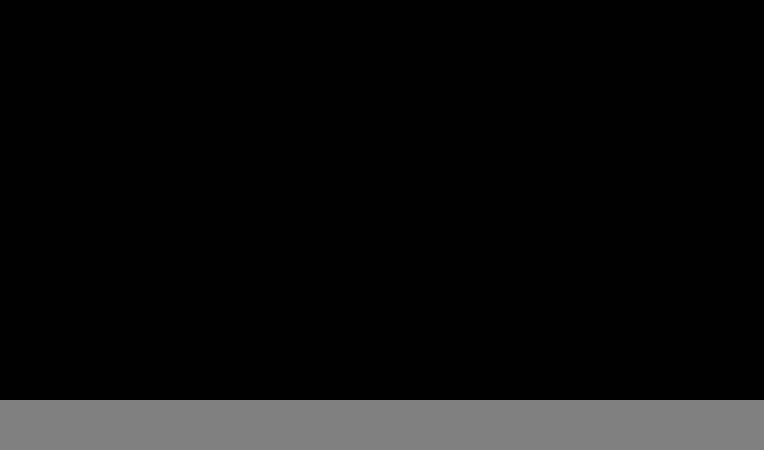
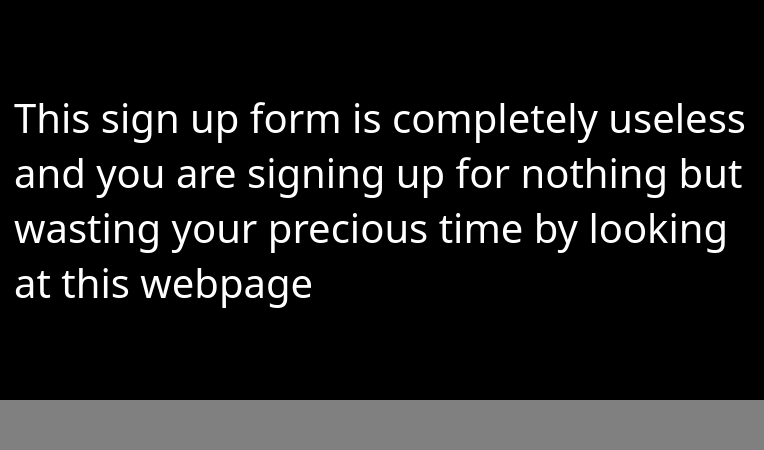
Before and after one commit to ShekharDul/Sign-up-form, a plain HTML site: page index.html in a window 1280 px wide. Shown: the top 450 px of the page, 516-1280 px from the left. Drawn offline with Linux system fonts and the light colour scheme.

Commit message:
Add styling to the p tag in the quote section

```diff
--- a/styles.css
+++ b/styles.css
@@ -15,12 +15,26 @@ body {
   flex-direction: column;
 }
 
-
+/* Code below represents styling for the quote section */
 #quote {
+  display: flex;
+  justify-content: center;
+  align-items: center;
   width: 60vw;
   height: 50vh;
   background-color: black;
 }
+
+p {
+  font-family: system-ui, -apple-system, BlinkMacSystemFont, 'Segoe UI', Roboto, Oxygen, Ubuntu, Cantarell, 'Open Sans', 'Helvetica Neue', sans-serif;
+  color: white;
+  font-size: 40px;
+}
+
+
+
+
+
 
 #sign-up {
   width: 60vw;
```
